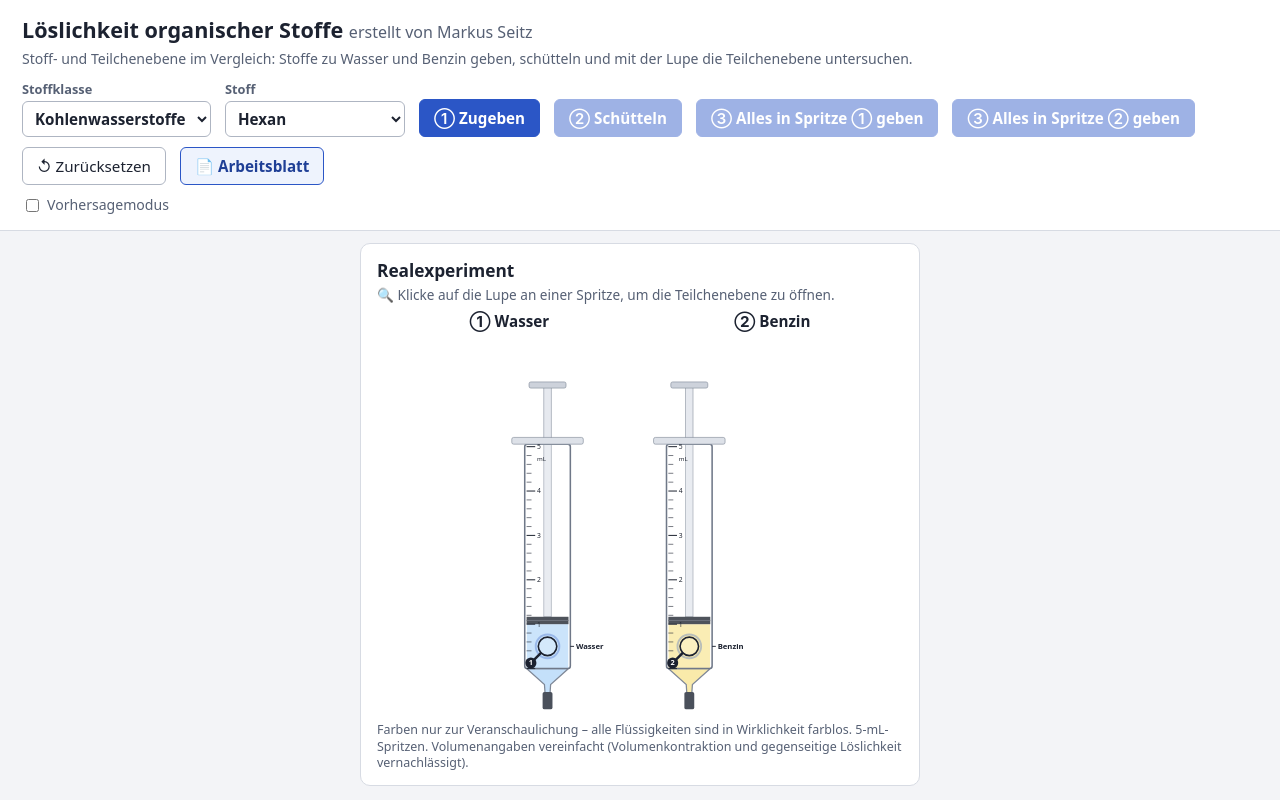
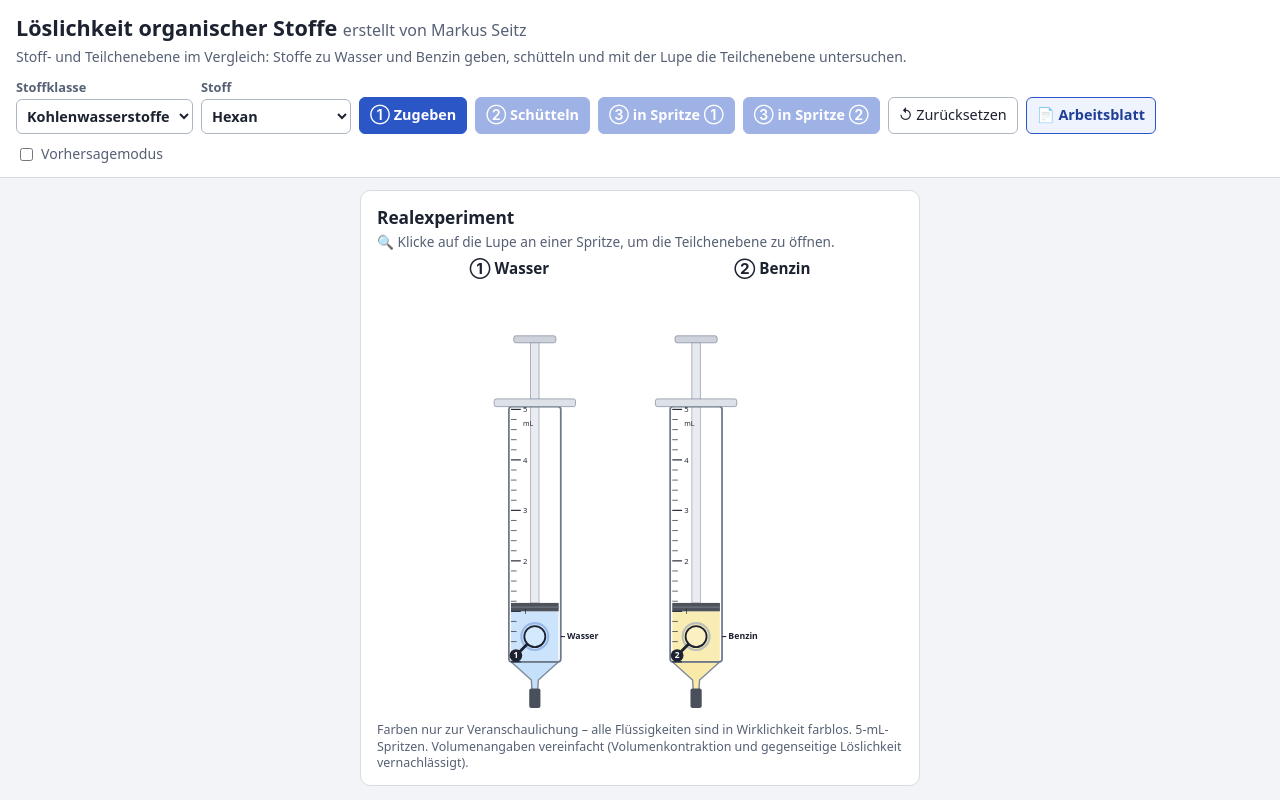
Before and after one commit to allerseitzCreator/Loeslichkeit, a plain HTML site: page Loeslichkeit.html in a window 1280 px wide. Shown: the top 800 px of the page. Drawn offline with Linux system fonts and the light colour scheme; animation ran at ten frames a second.

Commit message:
Bedienleiste kompakter, Arbeitsblatt-Knopf neben Zurücksetzen; Arbeitsblatt ohne Link-Kasten
Co-Authored-By: Claude Opus 5.5 <noreply@anthropic.com>
Claude-Session: https://claude.ai/code/session_01PrC8YXKwum5qFCp2W8fPhz

```diff
--- a/Loeslichkeit.html
+++ b/Loeslichkeit.html
@@ -11,22 +11,22 @@
 }
 *{box-sizing:border-box}
 body{margin:0;font-family:system-ui,-apple-system,"Segoe UI",Roboto,Arial,sans-serif;background:var(--bg);color:var(--ink);font-size:16px;line-height:1.45}
-header{background:var(--card);border-bottom:1px solid var(--line);padding:14px 22px}
+header{background:var(--card);border-bottom:1px solid var(--line);padding:12px 16px}
 h1{font-size:1.35rem;margin:0}
 .titel{display:flex;flex-wrap:wrap;align-items:baseline;gap:4px 16px;margin:0 0 10px}
 h1 .autor{font-weight:400;font-size:1rem;color:var(--muted)}
 .sub{color:var(--muted);margin:0;font-size:.88rem}
 h2{font-size:1.08rem;margin:0 0 8px}
 h3{font-size:.98rem;margin:0 0 6px}
-.controls{display:flex;flex-wrap:wrap;gap:10px 14px;align-items:flex-end}
+.controls{display:flex;flex-wrap:wrap;gap:8px 8px;align-items:flex-end}
 .controls label.sel{display:flex;flex-direction:column;font-size:.8rem;color:var(--muted);gap:3px;font-weight:600}
-select,button{font:inherit;font-size:.95rem}
-select{padding:6px 8px;border:1px solid #aeb5c2;border-radius:6px;background:#fff;min-width:180px;color:var(--ink)}
-button{padding:7px 14px;border-radius:6px;border:1px solid #aeb5c2;background:#fff;cursor:pointer;color:var(--ink)}
+select,button{font:inherit;font-size:.9rem}
+select{padding:6px 6px;border:1px solid #aeb5c2;border-radius:6px;background:#fff;min-width:150px;color:var(--ink)}
+button{padding:7px 10px;border-radius:6px;border:1px solid #aeb5c2;background:#fff;cursor:pointer;color:var(--ink)}
 button.primary{background:var(--accent);border-color:var(--accent);color:#fff;font-weight:600}
 button:disabled,select:disabled{opacity:.45;cursor:not-allowed}
-a.btnlink{display:inline-block;padding:7px 14px;border-radius:6px;border:1px solid #2b56c6;background:#eef3fd;color:#1f3f96;
-  font-size:.95rem;font-weight:600;text-decoration:none;line-height:1.45}
+a.btnlink{display:inline-block;padding:7px 10px;border-radius:6px;border:1px solid #2b56c6;background:#eef3fd;color:#1f3f96;
+  font-size:.9rem;font-weight:600;text-decoration:none;line-height:1.45}
 a.btnlink:hover{background:#dfe8fb}
 a.btnlink:focus-visible{outline:3px solid #f0b400;outline-offset:2px}
 button:focus-visible,select:focus-visible,input:focus-visible{outline:3px solid #f0b400;outline-offset:2px}
@@ -114,8 +114,8 @@ th{background:#f0f2f6}
     <label class="sel">Stoff<select id="selStoff"></select></label>
     <button id="btnZu" class="primary">① Zugeben</button>
     <button id="btnSch" class="primary">② Schütteln</button>
-    <button id="btnInW" class="primary">③ Alles in Spritze ① geben</button>
-    <button id="btnInB" class="primary">③ Alles in Spritze ② geben</button>
+    <button id="btnInW" class="primary" title="Inhalt beider Spritzen über den Dreiwegehahn in Spritze ① geben">③ in Spritze ①</button>
+    <button id="btnInB" class="primary" title="Inhalt beider Spritzen über den Dreiwegehahn in Spritze ② geben">③ in Spritze ②</button>
     <button id="btnReset">↺ Zurücksetzen</button>
     <a id="btnAB" class="btnlink" href="Arbeitsblatt_Loeslichkeit.pdf" target="_blank" rel="noopener"
        title="Arbeitsblatt zur Simulation öffnen (PDF zum Ausfüllen mit Tastatur oder Stift)">📄 Arbeitsblatt</a>
```
Also changed, not shown: index.html (+9 -9 lines), 2 other files.
